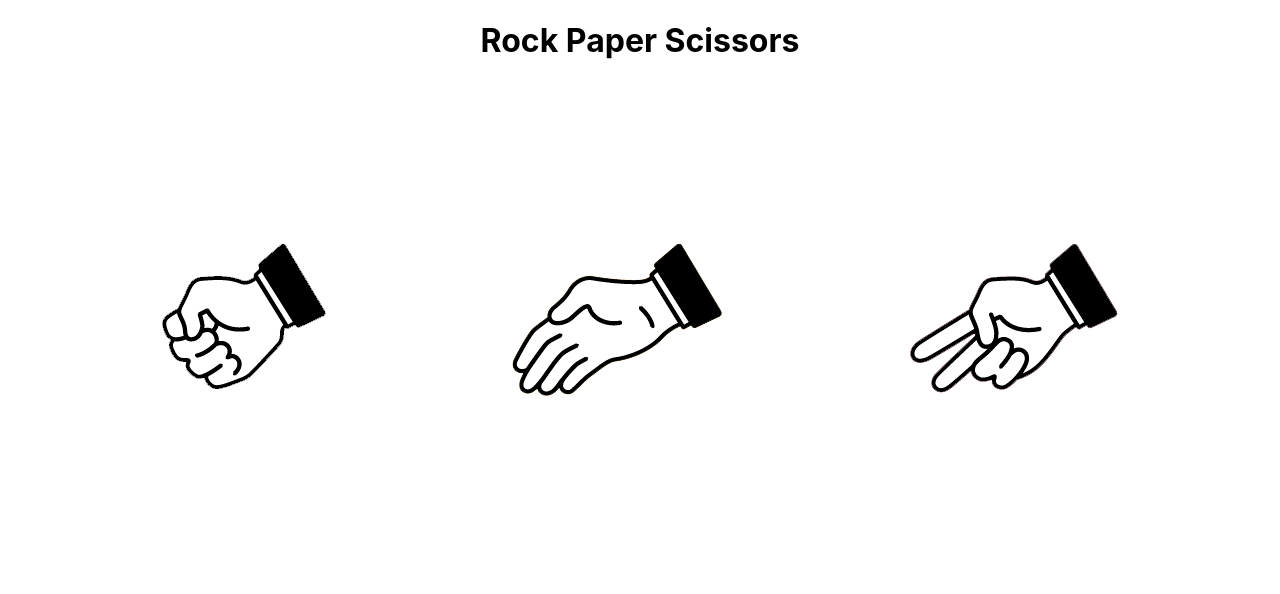
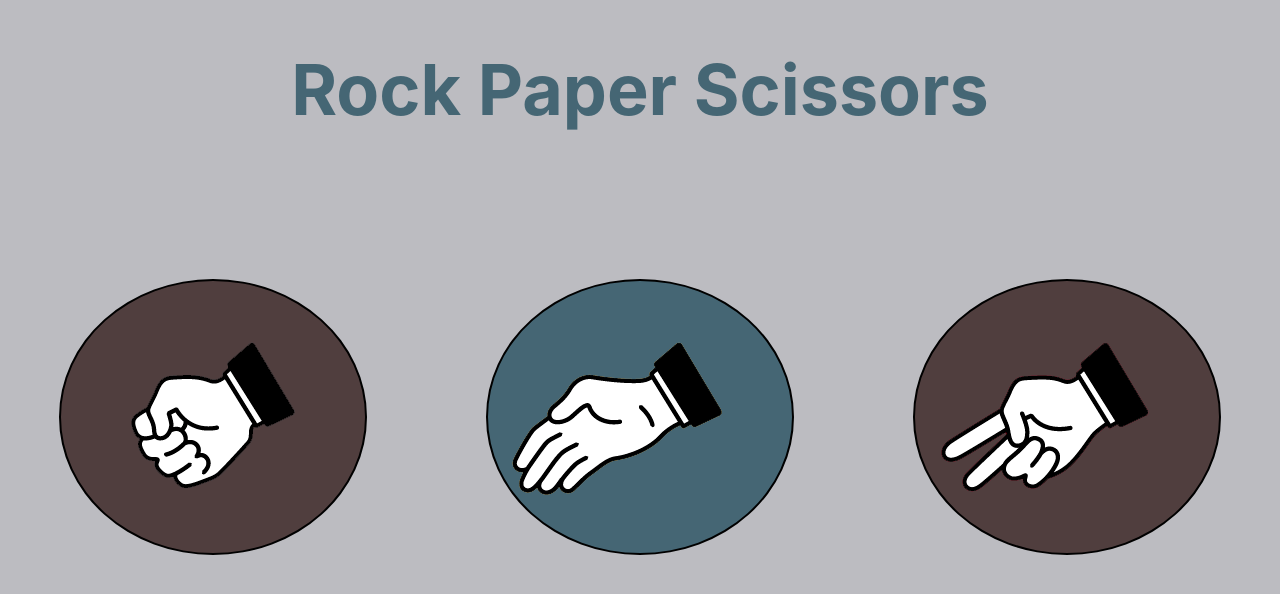
Before and after one commit to Odeane/rock_paper_scissors, a React (Create React App) app: page / in a window 1280 px wide. Shown: the top 594 px of the page. Built offline with nearby package versions, Linux system fonts and the light colour scheme.

Commit message:
adding some more css

```diff
--- a/src/components/header/header.component.jsx
+++ b/src/components/header/header.component.jsx
@@ -1,5 +1,5 @@
 import React from 'react';
-
+import './header.style.css'
 const Header = () => {
   return (<div id='header'><h1>Rock Paper Scissors</h1></div> )
 }
--- /dev/null
+++ b/src/components/header/header.style.css
@@ -0,0 +1,7 @@
+#header{
+  font-size: 35px;
+  color: rgb(69, 102, 116);
+ }
+ body{
+   background-color: rgba(167, 167, 174, 0.758);
+ }
--- a/src/components/image_list/image_list.style.css
+++ b/src/components/image_list/image_list.style.css
@@ -1,6 +1,54 @@
 .hands{
  display: flex;
- justify-content: space-evenly;
+ justify-content: space-around;
  align-items: center;
  padding-top: 100px;
+
 }
+
+
+
+#rock-btn{
+  cursor: pointer;
+  background-color:#503e3e;
+  border-radius: 50%;
+  border: 2px double black;
+}
+
+#paper-btn{
+  cursor: pointer;
+  background-color:rgb(69, 102, 116);
+  border-radius: 50%;
+  border: 2px double black;
+}
+
+
+#scissors-btn{
+  cursor: pointer;
+  background-color: #503e3e;
+  border-radius: 50%;
+  border: 2px double black;
+}
+
+
+
+
+
+#rock-btn:hover{
+  cursor: pointer;
+  background-color:rgb(3, 42, 17);
+
+}
+
+#paper-btn:hover{
+  background-color:rgb(3, 42, 17);
+
+}
+
+
+#scissors-btn:hover{
+  cursor: pointer;
+  background-color: rgb(3, 42, 17);
+
+
+}
```
